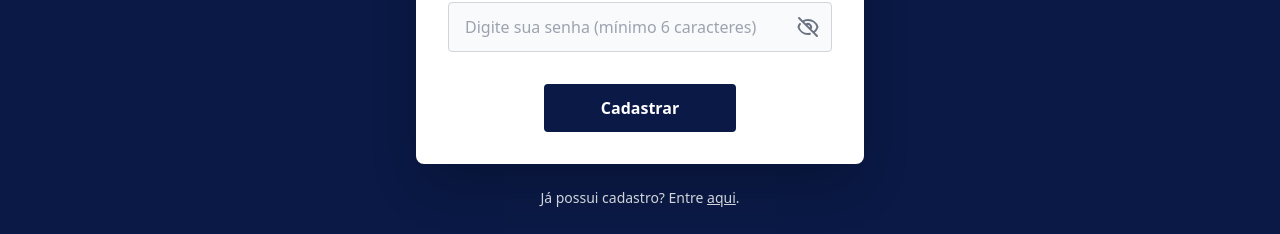
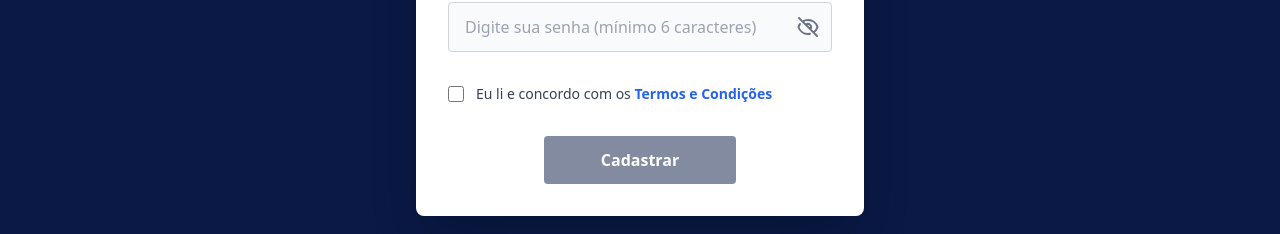
Before and after one commit to thadeu-ct/processo-seletivo-riobotz, a React (Vite) app: page /cadastro in a window 1280 px wide. Shown: the part 546-780 px from the top of the page. Built offline with nearby package versions, Linux system fonts and the light colour scheme; no server answers.

Commit message:
Li e concordo

```diff
--- /dev/null
+++ b/src/features/TermosCond.jsx
@@ -0,0 +1,87 @@
+import React from "react";
+
+function TermosCond({ onClose }) {
+  return (
+    <div className="fixed inset-0 bg-[#0a1945] bg-opacity-80 flex justify-center items-center z-50 animate-fade-in p-4">
+      {/* Container do Modal com altura máxima para gerar scroll se a tela for pequena */}
+      <div className="bg-white rounded-lg p-8 w-full max-w-2xl max-h-[85vh] shadow-2xl flex flex-col relative overflow-hidden">
+        {/* Botão de Fechar no canto */}
+        <button
+          onClick={onClose}
+          className="absolute top-4 right-4 text-gray-500 hover:text-red-500 transition-colors"
+          aria-label="Fechar termos"
+        >
+          <svg
+            className="w-8 h-8"
+            fill="none"
+            stroke="currentColor"
+            viewBox="0 0 24 24"
+          >
+            <path
+              strokeLinecap="round"
+              strokeLinejoin="round"
+              strokeWidth="2"
+              d="M6 18L18 6M6 6l12 12"
+            />
+          </svg>
+        </button>
+
+        <h2 className="text-[#0a1945] font-extrabold text-2xl mb-6 border-b pb-4">
+          Termos e Condições (LGPD)
+        </h2>
+
+        {/* Área de rolagem para o texto longo */}
+        <div className="overflow-y-auto pr-2 text-gray-700 space-y-4 text-sm md:text-base leading-relaxed mb-6">
+          <p>
+            Ao concluir e enviar a sua inscrição por meio deste formulário, você
+            concorda e autoriza que a PUC-Rio realize o tratamento dos seus
+            dados pessoais aqui informados para viabilizar a sua inscrição e
+            participação no processo seletivo da Equipe de Competição RioBotz do
+            CTC da PUC-Rio, e receber informações sobre o mesmo e outros eventos
+            realizados pela Universidade.
+          </p>
+          <p>
+            Informamos que a PUC-Rio manterá seus dados pessoais em ambiente
+            digital seguro, e que o acesso a esses dados será realizado
+            exclusivamente pela Equipe de Competição RioBotz do CTC da PUC-Rio
+            envolvida na organização e realização do evento.
+          </p>
+          <p>
+            Nenhuma informação será compartilhada com terceiros pela PUC-Rio,
+            exceto caso seja necessário para viabilizar a sua participação no
+            processo seletivo, observado o disposto na legislação aplicável, ou
+            se de forma anonimizada.
+          </p>
+          <p>
+            Você poderá solicitar via e-mail (encarregado-lgpd@puc-rio.br), a
+            qualquer momento, que sejam eliminados os seus dados pessoais não
+            anonimizados. Ao solicitar a eliminação, você fica ciente de que
+            será inviável para a PUC-Rio manter a sua inscrição e participação
+            do processo seletivo.
+          </p>
+          <p>
+            Para maiores informações, acesse a nossa Política de Privacidade:{" "}
+            <a
+              href="https://www.puc-rio.br/sobrepuc/lgpd/"
+              target="_blank"
+              rel="noopener noreferrer"
+              className="text-blue-600 hover:underline font-semibold break-all"
+            >
+              https://www.puc-rio.br/sobrepuc/lgpd/
+            </a>
+          </p>
+        </div>
+
+        {/* Botão de Ciente no final */}
+        <button
+          onClick={onClose}
+          className="w-full bg-[#0a1945] hover:bg-blue-900 text-white font-bold py-4 px-8 rounded transition-colors mt-auto"
+        >
+          Li e estou ciente
+        </button>
+      </div>
+    </div>
+  );
+}
+
+export default TermosCond;
--- a/src/pages/Cadastro.jsx
+++ b/src/pages/Cadastro.jsx
@@ -4,6 +4,7 @@ import Footer from "../components/Footer";
 import LogoRioBotz from "../assets/logo-riobotz.svg";
 import Input from "../components/Input";
 import CBCTC from "../components/CBCTC";
+import TermosCond from "../features/TermosCond"; // IMPORT NOVO
 import { FORM_FIELDS } from "../services/formFields";
 
 const API_URL = import.meta.env.VITE_API_URL || "http://127.0.0.1:5000/api";
@@ -31,31 +32,59 @@ function Cadastro() {
   const [errorMessage, setErrorMessage] = useState("");
   const [showCTCModal, setShowCTCModal] = useState(false);
 
+  // --- NOVOS ESTADOS PARA A LGPD ---
+  const [showTermosModal, setShowTermosModal] = useState(false);
+  const [leuTermos, setLeuTermos] = useState(false); // Só vira true depois que abrir o modal
+  const [aceitouTermos, setAceitouTermos] = useState(false); // O checkbox em si
+
   const handleChange = (e) => {
     const { name, value } = e.target;
     setFormData((prevData) => ({
       ...prevData,
       [name]: value,
     }));
-    // Limpa a mensagem de erro quando o usuário começa a digitar de novo
+    setErrorMessage("");
+  };
+
+  const abrirTermos = (e) => {
+    e.preventDefault(); // Evita que clique no link envie o form acidentalmente
+    setShowTermosModal(true);
+    setLeuTermos(true); // O usuário cumpriu o requisito de ler!
+  };
+
+  const handleCheckboxChange = (e) => {
+    if (!leuTermos) {
+      // Se não leu, não deixa marcar e mostra um aviso
+      setErrorMessage(
+        "Por favor, clique no link e leia os Termos e Condições antes de concordar.",
+      );
+      return;
+    }
+    setAceitouTermos(e.target.checked);
     setErrorMessage("");
   };
 
   const handleSubmit = async (e) => {
     e.preventDefault();
+
+    // Validação extra por segurança, embora o botão vá estar desabilitado
+    if (!aceitouTermos) {
+      setErrorMessage(
+        "Você precisa aceitar os termos e condições para prosseguir.",
+      );
+      return;
+    }
+
     setLoading(true);
     setErrorMessage("");
 
-    // O Flask do Telhado espera que a matrícula seja só número e o telefone tenha 14 chars.
-    // Vamos limpar a formatação da matrícula que pode vir do Input mask
     const matLimpa = formData.matricula.replace(/\D/g, "");
 
-    // Preparando os dados exatamente com os nomes que o api.py espera
     const dataToSend = new FormData();
     dataToSend.append("nome", formData.nome);
-    dataToSend.append("mat", matLimpa); // O Flask quer 'mat'
+    dataToSend.append("mat", matLimpa);
     dataToSend.append("email", formData.email);
-    dataToSend.append("tel", formData.telefone); // O Flask quer 'tel' (verifique se a máscara do Input gera exatos 14 chars no state)
+    dataToSend.append("tel", formData.telefone);
     dataToSend.append("senha", formData.senha);
 
     try {
@@ -67,7 +96,6 @@ function Cadastro() {
       const data = await response.json();
 
       if (data.erro && data.erro !== 0) {
-        // Trata os códigos de erro que o Telhado criou (1=Nome, 2=Matricula, etc)
         const mensagensErro = {
           1: "Nome inválido ou contém caracteres perigosos.",
           2: "Matrícula deve conter apenas números.",
@@ -75,7 +103,6 @@ function Cadastro() {
           4: "Telefone inválido. Formato esperado: 14 caracteres.",
           5: "Senha muito curta (mín. 6) ou inválida.",
         };
-
         setErrorMessage(
           mensagensErro[data.erro] || "Erro desconhecido no cadastro.",
         );
@@ -93,7 +120,6 @@ function Cadastro() {
   };
 
   const handleCTCConfirm = () => {
-    // Dá um pequeno atraso para o navegador abrir a nova aba tranquilamente
     setTimeout(() => {
       navigate("/login");
     }, 500);
@@ -101,7 +127,11 @@ function Cadastro() {
 
   return (
     <div className="min-h-screen bg-[#0a1945] flex flex-col items-center py-10 relative">
+      {/* RENDENRIZA OS MODAIS */}
       {showCTCModal && <CBCTC onConfirm={handleCTCConfirm} />}
+      {showTermosModal && (
+        <TermosCond onClose={() => setShowTermosModal(false)} />
+      )}
 
       <Link to="/" className="mb-6">
         <img src={LogoRioBotz} alt="Logo RioBotz" className="h-16" />
@@ -133,10 +163,38 @@ function Cadastro() {
             />
           ))}
 
+          {/* NOVO BLOCO: CHECKBOX DOS TERMOS */}
+          <div className="flex items-start mt-4 mb-2">
+            <div className="flex items-center h-5">
+              <input
+                id="termos"
+                type="checkbox"
+                checked={aceitouTermos}
+                onChange={handleCheckboxChange}
+                className="w-4 h-4 text-yellow-500 bg-gray-100 border-gray-300 rounded focus:ring-yellow-500 focus:ring-2 cursor-pointer"
+              />
+            </div>
+            <div className="ml-3 text-sm">
+              <label
+                htmlFor="termos"
+                className="font-medium text-gray-700 cursor-pointer"
+              >
+                Eu li e concordo com os{" "}
+                <button
+                  onClick={abrirTermos}
+                  className="text-blue-600 hover:underline font-bold bg-transparent border-none p-0 cursor-pointer"
+                >
+                  Termos e Condições
+                </button>
+              </label>
+            </div>
+          </div>
+
           <button
             type="submit"
-            disabled={loading}
-            className={`bg-[#0a1945] hover:bg-blue-900 text-white font-bold py-3 px-8 rounded mt-4 w-1/2 mx-auto transition-colors ${loading ? "opacity-70 cursor-not-allowed" : ""}`}
+            // O BOTÃO SÓ FICA ATIVADO SE A PESSOA TIVER ACEITADO O CHECKBOX (E NÃO ESTIVER CARREGANDO)
+            disabled={loading || !aceitouTermos}
+            className={`bg-[#0a1945] hover:bg-blue-900 text-white font-bold py-3 px-8 rounded mt-6 w-1/2 mx-auto transition-colors ${loading || !aceitouTermos ? "opacity-50 cursor-not-allowed" : ""}`}
           >
             {loading ? "Enviando..." : "Cadastrar"}
           </button>
```
